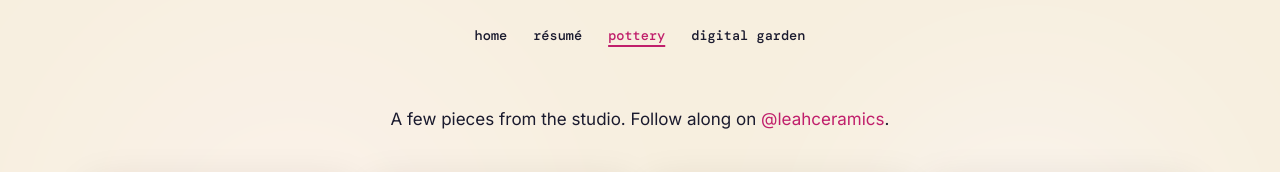
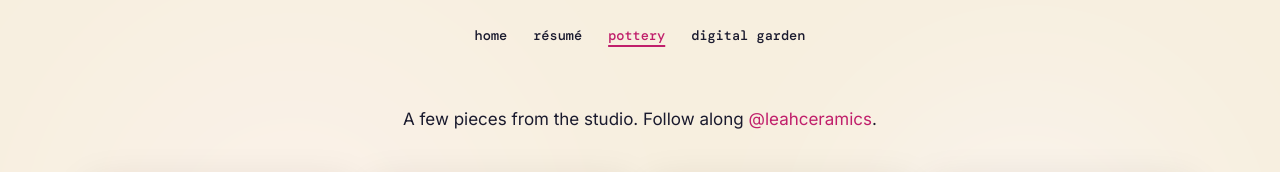
Before and after one commit to leahtu/leahtu.github.io, a Next.js app in the folder web/: page /pottery in a window 1280 px wide. Shown: the top 172 px of the page. Built offline with nearby package versions, Linux system fonts and the light colour scheme.

Commit message:
Pottery: remove 'on' from follow along text

```diff
--- a/web/app/pottery/page.tsx
+++ b/web/app/pottery/page.tsx
@@ -24,7 +24,7 @@ export default function Pottery() {
         <section className="section">
           <div className="wrap reveal">
             <p style={{ textAlign: "center" }}>
-              A few pieces from the studio. Follow along on{" "}
+              A few pieces from the studio. Follow along{" "}
               <a href="https://www.instagram.com/leahceramics" target="_blank" rel="noopener">
                 @leahceramics
               </a>
```
